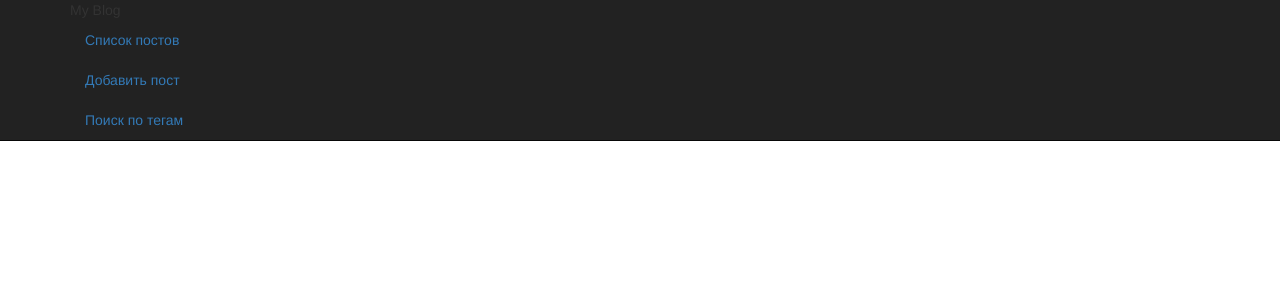
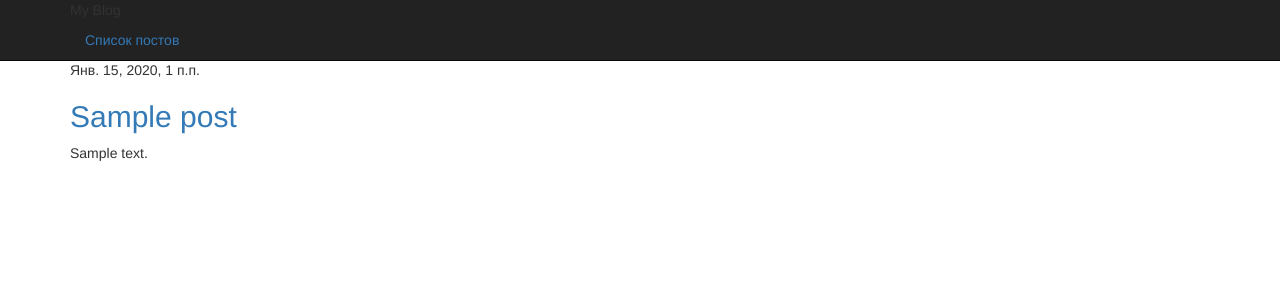
Before and after one commit to astor76/simple_blog, a Django app: page /blog/ in a window 1280 px wide. Shown: the top 300 px of the page. Run offline with Django 3.2, Linux system fonts and the light colour scheme; tables that the repository leaves empty hold one stand-in row (values such as "Sample post"); some libraries are stand-ins or nearby versions.

Commit message:
Удалены несуществующие ссылки, изменены url правила с указанием существующих представлений

```diff
--- a/testblog/models.py
+++ b/testblog/models.py
@@ -17,13 +17,13 @@ class Post(models.Model):
     title = models.CharField(verbose_name='Заголовок поста', max_length=255)  # заголовок поста
     datetime = models.DateTimeField(verbose_name='Дата публикации', auto_now=True)  # дата публикации
     content = models.TextField(verbose_name='Содержание поста', max_length=10000)  # текст поста
-    boundedtag = models.ForeignKey(Tag, to_field=Tag.tagname)  # связанный тег поста, связь много-к-одному
+    boundedtag = models.ForeignKey(Tag, blank=True, null=True)  # связанный тег поста, связь много-к-одному
 
     def __str__(self):  # возвращает строковое представление объекта
         return self.title
 
     def get_absolute_url(self):  # возвращает строку, которую можно использовать в HTTP запросе
-        return "/blog/%i" % self.id
+        return "/blog/post/%i" % self.id
 
     # def get_bounded_comments(self):  # получить все связанные с постом комменты
     #     bounded_comments = Comment.objects.filter(boundpost=self)
@@ -35,7 +35,7 @@ class Comment(models.Model):
     name = models.CharField(verbose_name='Имя коментирующего', max_length=255)  # имя комментатора
     datetime = models.DateTimeField(verbose_name='Дата комментирования', auto_now=True)  # дата комментирования
     content = models.TextField(verbose_name='Содержание комментария', max_length=1000)  # текст комментария
-    boundedpost = models.ForeignKey(Post, to_field=id(Post))  # связанный тег поста, связь много-к-одному
+    boundedpost = models.ForeignKey(Post)  # связанный тег поста, связь много-к-одному
 
 # Create your models here.
 
--- a/testblog/templates/testblog/base.html
+++ b/testblog/templates/testblog/base.html
@@ -20,8 +20,8 @@
             <div class="brand">My Blog</div>
             <ul class="nav">
                 <li><a href="{% url 'list' %}" >Список постов</a></li>
-                <li><a href="{% url 'addpost' %}" >Добавить пост</a></li> <!-- добавить ссылку на страницу добавления поста -->
-                <li><a href="{% url 'searchform' %}">Поиск по тегам</a></li> <!-- добавить ссылку на страницу поиска -->
+                <!-- добавить ссылку на страницу добавления поста -->
+                 <!-- добавить ссылку на страницу поиска -->
             </ul>
         </div>
     </div>
--- a/testblog/templates/testblog/post_list.html
+++ b/testblog/templates/testblog/post_list.html
@@ -1,10 +1,9 @@
 {% extends 'testblog/base.html' %}
 
 {% block content %}
-    {% for post in post_list %}
+    {% for post in posts %}
         <p>{{ post.datetime }}</p>
         <h2><a href="{{ post.get_absolute_url }}">{{ post.title }}</a></h2>
         <p>{{ post.content }}</p>
-        {% empty %}
     {% endfor %}
 {% endblock %}
--- a/testblog/urls.py
+++ b/testblog/urls.py
@@ -8,5 +8,5 @@ from testblog.views import PostsListView, PostsDetailView, post_list
 urlpatterns = (
     # url(r'^$', PostsListView.as_view(), name='list'),  # список постов выводится по URL http://имя_сайта/blog/
     url(r'^$', post_list, name='list'), # список постов выводится по URL http://имя_сайта/blog/
-    url(r'^(?P<pk>\d+)/$', PostsDetailView.as_view()),  # конкретный пост выводится по URL http://имя_сайта/blog/число/
+    url(r'^post/(?P<pk>\d+)/$', PostsDetailView.as_view()),  # конкретный пост выводится по URL http://имя_сайта/blog/число/
 )
--- a/testblog/views.py
+++ b/testblog/views.py
@@ -27,6 +27,7 @@ def search_tag(request):
         'title': 'Поиск постов',
 
     }
+
 class PostsListView(ListView):
     model = Post
 
--- a/testsite/urls.py
+++ b/testsite/urls.py
@@ -24,7 +24,7 @@ admin.autodiscover()
 urlpatterns = [
     url(r'^admin/', include(admin.site.urls)),
     url(r'^blog/', include('testblog.urls')),
-    url(r'^search/', include('testblog.urls')),
+    #url(r'^search/', include('testblog.urls')),
 ]
 
 """
```
Also changed, not shown: testblog/migrations/0001_initial.py (added), testblog/migrations/0002_auto_20170323_1001.py (added), testblog/migrations/0003_auto_20170323_1014.py (added).
